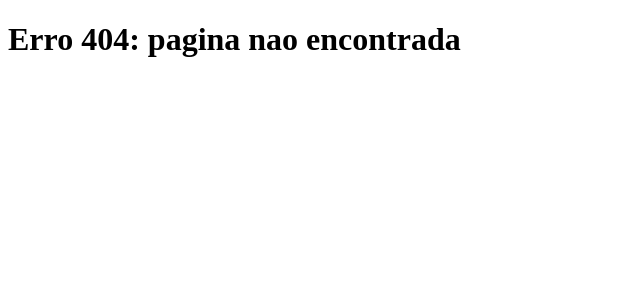
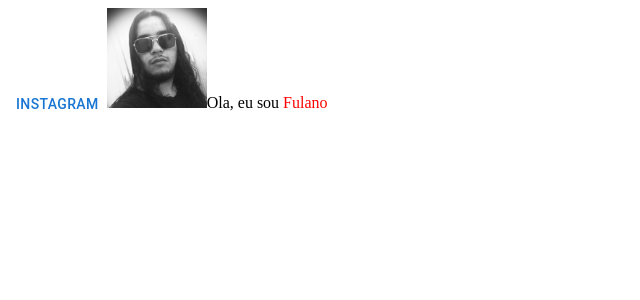
Before and after one commit to chidekina/clubedovinho-app, a React (Vite) app: page /autores/feitoza in a window 1280 px wide. Before the commit this address had no page. Shown: the top 300 px of the page, without its empty margins (0-640 px from the left). Built offline with nearby package versions, Linux system fonts and the light colour scheme.

Commit message:
Paginas Ronney e Feitoza

```diff
--- a/src/App.jsx
+++ b/src/App.jsx
@@ -20,6 +20,8 @@ import Levy from "./pages/autores/Levy";
 import Iasmin from "./pages/autores/Iasmin";
 import Wuller from "./pages/autores/Wuller";
 import Johnatan from "./pages/autores/Johnatan";
+import Feitoza from "./pages/autores/Feitoza";
+import Ronney from "./pages/autores/Ronney";
 
 export default function App() {
   return (
@@ -40,6 +42,8 @@ export default function App() {
         <Route path="/autores/levy" element={<Levy/>}/>
         <Route path="/autores/iasmin" element={<Iasmin/>}/>
         <Route path="/autores/wuller" element={<Wuller/>}/>
+        <Route path="/autores/ronney" element={<Ronney/>}/>
+        <Route path="/autores/feitoza" element={<Feitoza/>}/>
 
         <Route path="/*" element={<h1>Erro 404: pagina nao encontrada</h1>} />
       </Routes>
--- /dev/null
+++ b/src/pages/autores/Feitoza/index.jsx
@@ -0,0 +1,17 @@
+import {Button} from "@mui/material";
+import foto from "./img/foto.jpg";
+import "./styles.css";
+
+
+export default function Feitoza() {
+    return (
+        <div>
+            <Button>Instagram</Button>
+
+            <img width="100px" src={foto}/>
+
+
+            Ola, eu sou <span className="nome">Fulano</span>
+        </div>
+    )
+}
--- /dev/null
+++ b/src/pages/autores/Feitoza/styles.css
@@ -0,0 +1,3 @@
+.nome {
+    color: red;
+}
--- /dev/null
+++ b/src/pages/autores/Ronney/index.jsx
@@ -0,0 +1,9 @@
+import "./styles.css";
+
+export default function Ronney() {
+    return (
+        <div>
+            Ola, eu sou <span className="nome">Ronney</span>
+        </div>
+    )
+}
--- /dev/null
+++ b/src/pages/autores/Ronney/styles.css
@@ -0,0 +1,3 @@
+.nome {
+    color: red;
+}
```
Also changed, not shown: src/pages/autores/Feitoza/img/foto.jpg (added).
